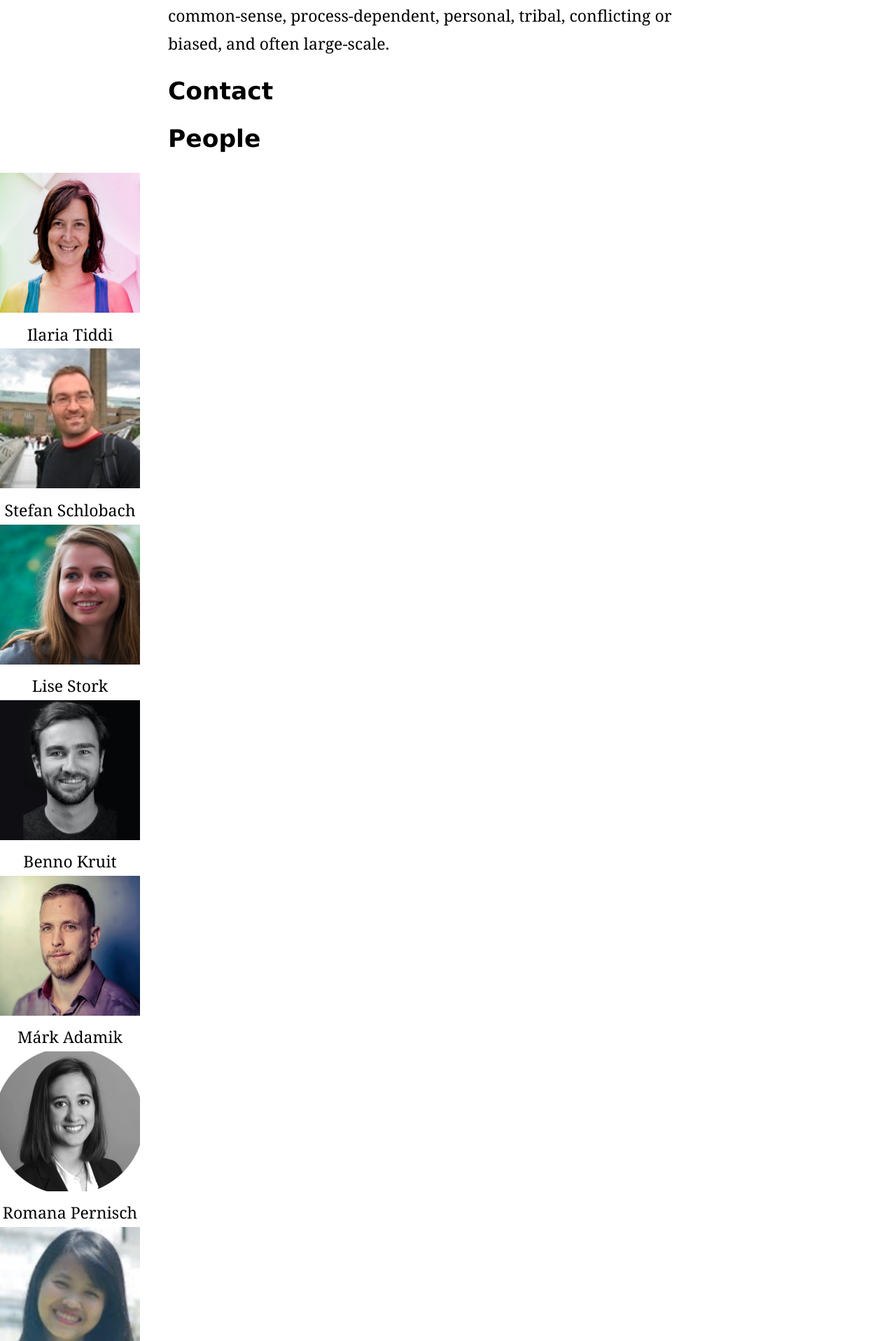
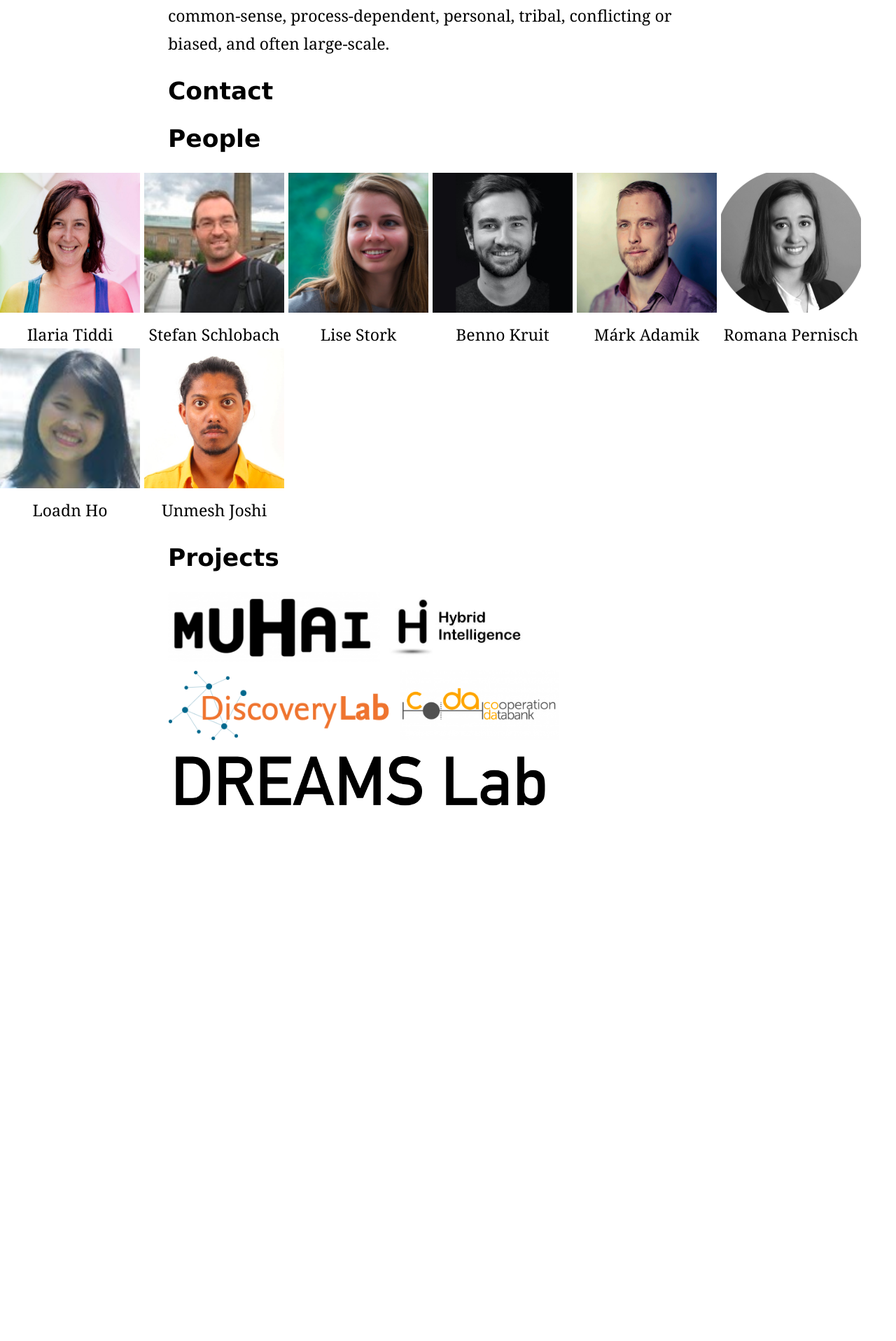
Before and after one commit to kai-vu/site, a Jekyll site: the page built from index.md, in a window 1280 px wide. Shown: the part 985-2902 px from the top of the page at 70% size. Built offline with Jekyll 4.4.1, drawn with Linux system fonts in a browser that asks for light colours; our own code applies the rules of GitHub Pages for plain Markdown files; after the commit the page ends 2189 px from its top, so only the background shows below that.

Commit message:
Update index.md

```diff
--- a/index.md
+++ b/index.md
@@ -21,15 +21,16 @@ We combine foundational theory and applied methods such as computational logic,
 
 
 ## People
-<div style="text-align: center; width:200px;"><img src="images/ilaria.png" width="200" height="200"><br>Ilaria Tiddi</div>
-<div style="text-align: center; width:200px;"><img src="images/stefan.png" width="200" height="200"><br>Stefan Schlobach</div>
-<div style="text-align: center; width:200px;"><img src="images/lise.png" width="200" height="200"><br>Lise Stork</div>
-<div style="text-align: center; width:200px;"><img src="images/benno.jpg" width="200" height="200"><br>Benno Kruit</div>
-<div style="text-align: center; width:200px;"><img src="images/mark.png" width="200" height="200"><br>Márk Adamik</div>
-<div style="text-align: center; width:200px;"><img src="images/romana.png" width="200" height="200"><br>Romana Pernisch</div>
-<div style="text-align: center; width:200px;"><img src="images/loan.png" width="200" height="200"><br>Loadn Ho</div>
-<div style="text-align: center; width:200px;"><img src="images/unmesh.png" width="200" height="200"><br>Unmesh Joshi</div>
-
+<p>
+<div style="text-align: center; width:200px; display:inline-block;"><img src="images/ilaria.png" width="200" height="200"><br>Ilaria Tiddi</div>
+<div style="text-align: center; width:200px; display:inline-block;"><img src="images/stefan.png" width="200" height="200"><br>Stefan Schlobach</div>
+<div style="text-align: center; width:200px; display:inline-block;"><img src="images/lise.png" width="200" height="200"><br>Lise Stork</div>
+<div style="text-align: center; width:200px; display:inline-block;"><img src="images/benno.jpg" width="200" height="200"><br>Benno Kruit</div>
+<div style="text-align: center; width:200px; display:inline-block;"><img src="images/mark.png" width="200" height="200"><br>Márk Adamik</div>
+<div style="text-align: center; width:200px; display:inline-block;"><img src="images/romana.png" width="200" height="200"><br>Romana Pernisch</div>
+<div style="text-align: center; width:200px; display:inline-block;"><img src="images/loan.png" width="200" height="200"><br>Loadn Ho</div>
+<div style="text-align: center; width:200px; display:inline-block;"><img src="images/unmesh.png" width="200" height="200"><br>Unmesh Joshi</div>
+</p>
 
 ## Projects
 <img src="images/muhai.png" height="100">
```
